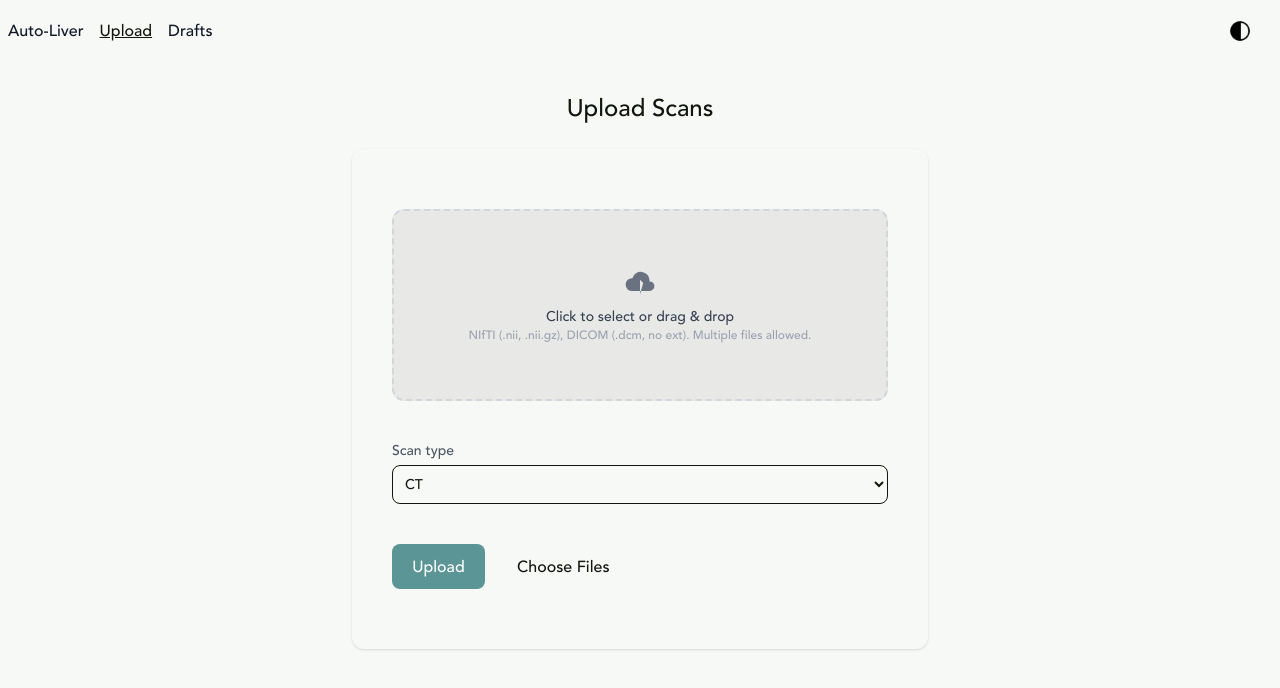
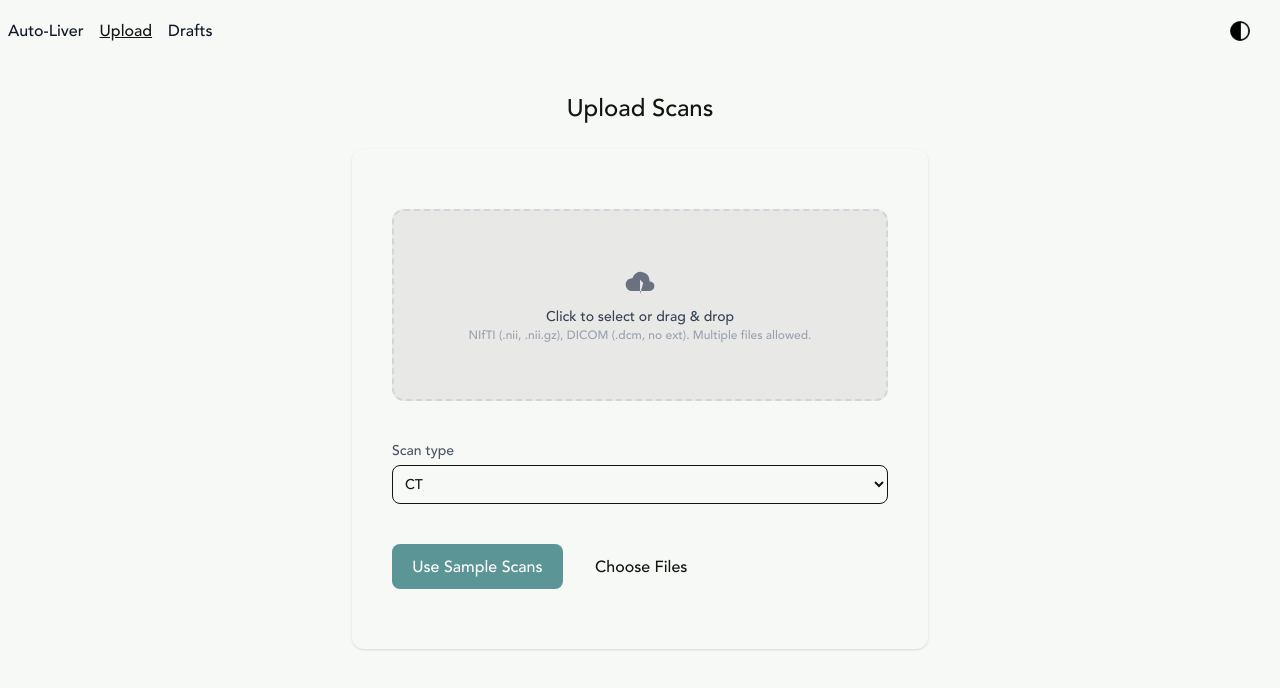
Before and after one commit to evedaktyl/auto-liver, a React (Vite) app in the folder frontend/: page /upload in a window 1280 px wide. Shown: the top 688 px of the page. Built offline with nearby package versions, Linux system fonts and the light colour scheme.

Commit message:
Modify upload page for demo

```diff
--- a/frontend/src/pages/Upload.jsx
+++ b/frontend/src/pages/Upload.jsx
@@ -1,7 +1,8 @@
 import { useState, useRef } from "react";
 import { useNavigate } from "react-router-dom";
 
-const API = "https://auto-liver-backend.onrender.com";
+const API = "http://localhost:8000";
+// const API = "https://auto-liver-backend.onrender.com/";
 
 export default function Upload() {
   const navigate = useNavigate();
@@ -49,6 +50,11 @@ export default function Upload() {
       setStatus("Upload failed. Check server logs.");
     }
   };
+
+  const handleUseSample = () => {
+    setStatus("Uploaded. Redirecting...");
+    navigate(`/drafts/5CE541FF`);
+  }
 
   return (
     <div className="min-h-screen flex flex-col items-center space-y-6 py-10">
@@ -119,10 +125,11 @@ export default function Upload() {
         {/* Actions */}
         <div className="flex items-center gap-3">
           <button
-            onClick={handleSubmit}
+            onClick={handleUseSample}
+            title="Demo mode uses sample scans"
             className="px-4 py-2 rounded text-white bg-accent-500 dark:bg-dark-accent"
           >
-            Upload
+            Use Sample Scans
           </button>
           <button
             onClick={() => inputRef.current?.click()}
```
